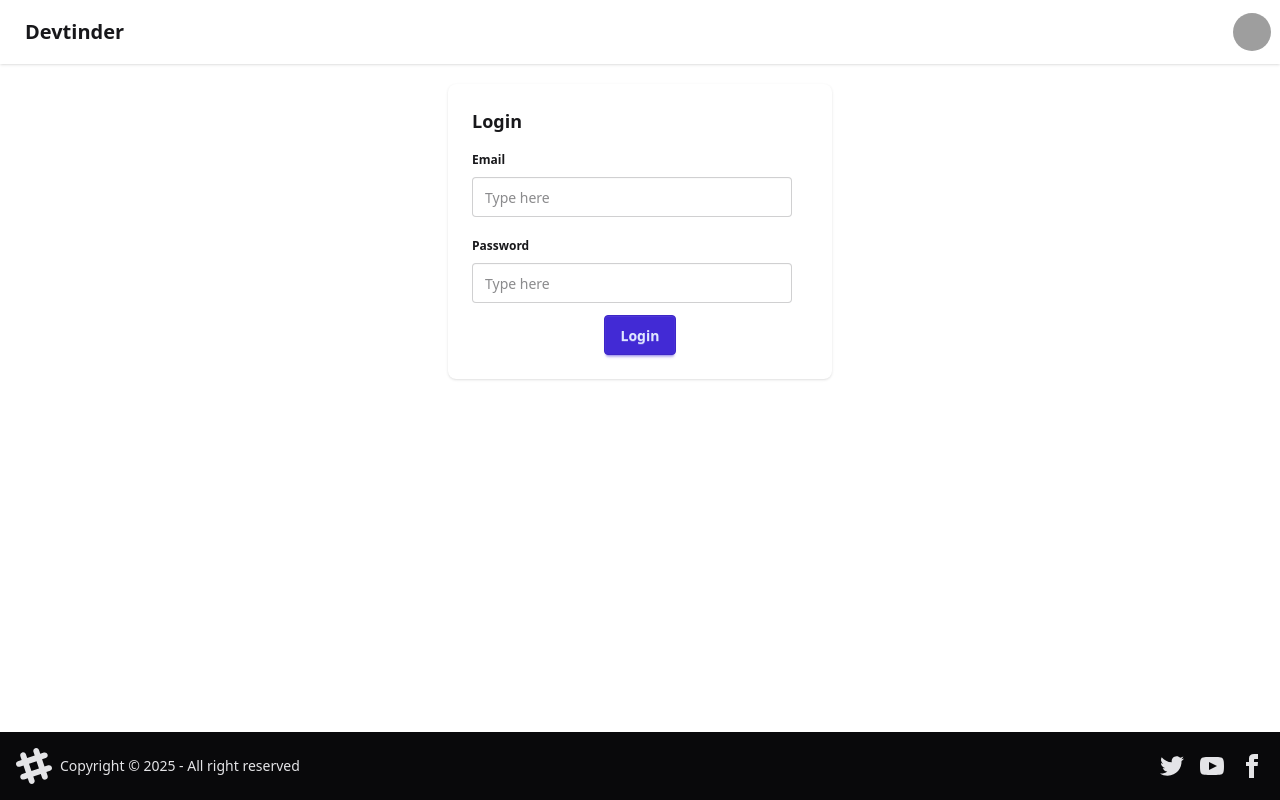
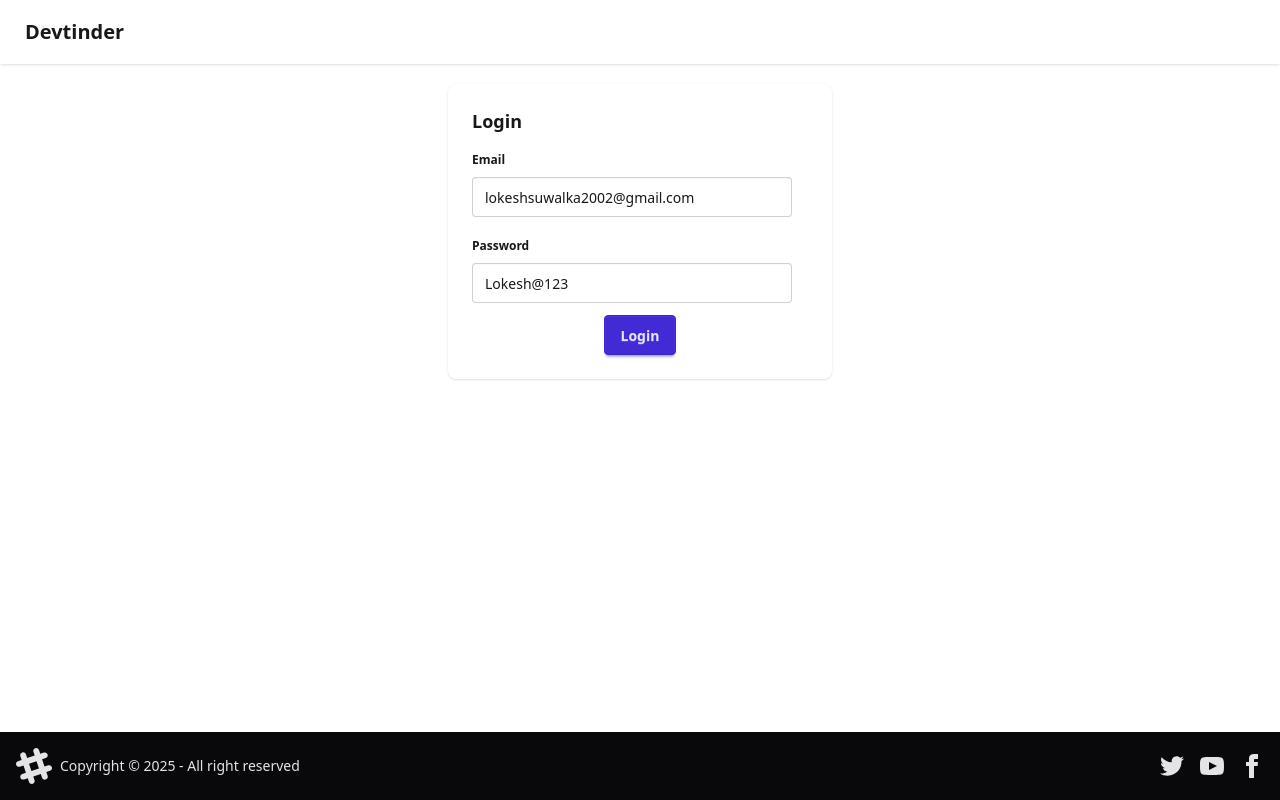
Before and after one commit to Lokeshsuwalka05/Devtinder-Frontend, a React (Vite) app: page /login in a window 1280 px wide. Built offline with nearby package versions, Linux system fonts and the light colour scheme; grey boxes are pictures that could not be loaded.

Commit message:
Refactoring and config a store for user Data

```diff
--- a/package.json
+++ b/package.json
@@ -10,10 +10,12 @@
     "preview": "vite preview"
   },
   "dependencies": {
+    "@reduxjs/toolkit": "^2.9.0",
     "@tailwindcss/vite": "^4.1.14",
     "axios": "^1.12.2",
     "react": "^19.1.1",
     "react-dom": "^19.1.1",
+    "react-redux": "^9.2.0",
     "react-router": "^7.9.3",
     "tailwindcss": "^4.1.14"
   },
--- a/src/App.jsx
+++ b/src/App.jsx
@@ -1,16 +1,22 @@
 import { BrowserRouter, Routes, Route } from "react-router";
-import Body from "./Body";
-import Login from "./Login";
+import Body from "./components/Body";
+import Login from "./components/Login";
+import { Provider } from "react-redux";
+import { appStore } from "./app/store";
+import Feed from "./components/Feed";
 const App = () => {
   return (
     <>
+      <Provider store={appStore}>
         <BrowserRouter>
           <Routes>
             <Route path="/" element={<Body />}>
-            <Route path="login" element={<Login />} />
+              <Route path="/" element={<Feed />} />
+              <Route path="/login" element={<Login />} />
             </Route>
           </Routes>
         </BrowserRouter>
+      </Provider>
     </>
   );
 };
--- a/src/Navbar.jsx
+++ /dev/null
@@ -1,44 +0,0 @@
-const Navbar = () => {
-  return (
-    <div className="navbar bg-base-100 shadow-sm">
-      <div className="flex-1">
-        <a className="btn btn-ghost text-xl">Devtinder</a>
-      </div>
-      <div className="flex gap-2">
-        <div className="dropdown dropdown-end">
-          <div
-            tabIndex={0}
-            role="button"
-            className="btn btn-ghost btn-circle avatar"
-          >
-            <div className="w-10 rounded-full">
-              <img
-                alt="Tailwind CSS Navbar component"
-                src="https://img.daisyui.com/images/stock/photo-1534528741775-53994a69daeb.webp"
-              />
-            </div>
-          </div>
-          <ul
-            tabIndex={0}
-            className="menu menu-sm dropdown-content bg-base-100 rounded-box z-1 mt-3 w-52 p-2 shadow"
-          >
-            <li>
-              <a className="justify-between">
-                Profile
-                <span className="badge">New</span>
-              </a>
-            </li>
-            <li>
-              <a>Settings</a>
-            </li>
-            <li>
-              <a>Logout</a>
-            </li>
-          </ul>
-        </div>
-      </div>
-    </div>
-  );
-};
-
-export default Navbar;
--- /dev/null
+++ b/src/app/store.jsx
@@ -0,0 +1,7 @@
+import { configureStore } from "@reduxjs/toolkit";
+import userReducer from "../features/user/userSlice";
+export const appStore = configureStore({
+  reducer: {
+    user: userReducer,
+  },
+});
--- /dev/null
+++ b/src/components/Feed.jsx
@@ -0,0 +1,4 @@
+const Feed = () => {
+  return <h1>Feed</h1>;
+};
+export default Feed;
--- a/src/Login.jsx
+++ b/src/components/Login.jsx
@@ -1,10 +1,13 @@
 import { useState } from "react";
 import axios from "axios";
+import { useDispatch } from "react-redux";
+import { addUser } from "../features/user/userSlice";
+import { useNavigate } from "react-router";
 const Login = () => {
-  const [emailId, setEmail] = useState("");
-  const [password, setPassword] = useState("");
-  console.log(emailId);
-  console.log(password);
+  const [emailId, setEmail] = useState("lokeshsuwalka2002@gmail.com");
+  const [password, setPassword] = useState("Lokesh@123");
+  const dispatch = useDispatch();
+  const navigate = useNavigate();
   const handleLogin = async () => {
     try {
       const response = await axios.post(
@@ -17,7 +20,8 @@ const Login = () => {
           withCredentials: true,
         }
       );
-      console.log(response.data);
+      dispatch(addUser(response.data.loggedInUser));
+      navigate("/");
     } catch (err) {
       console.log(err);
     }
--- /dev/null
+++ b/src/components/Navbar.jsx
@@ -0,0 +1,47 @@
+import { useSelector } from "react-redux";
+const Navbar = () => {
+  const user = useSelector((store) => store.user);
+  return (
+    <div className="navbar bg-base-100 shadow-sm">
+      <div className="flex-1">
+        <a className="btn btn-ghost text-xl">Devtinder</a>
+      </div>
+
+      {user && (
+        <div className="flex gap-2 items-center">
+          <p>Welcome,{user?.firstName}</p>
+          <div className="dropdown dropdown-end">
+            <div
+              tabIndex={0}
+              role="button"
+              className="btn btn-ghost btn-circle avatar"
+            >
+              <div className="w-10 rounded-full">
+                <img alt="User Photo" src={user?.photoUrl} />
+              </div>
+            </div>
+            <ul
+              tabIndex={0}
+              className="menu menu-sm dropdown-content bg-base-100 rounded-box z-1 mt-3 w-52 p-2 shadow"
+            >
+              <li>
+                <a className="justify-between">
+                  Profile
+                  <span className="badge">New</span>
+                </a>
+              </li>
+              <li>
+                <a>Settings</a>
+              </li>
+              <li>
+                <a>Logout</a>
+              </li>
+            </ul>
+          </div>
+        </div>
+      )}
+    </div>
+  );
+};
+
+export default Navbar;
--- /dev/null
+++ b/src/features/user/userSlice.jsx
@@ -0,0 +1,16 @@
+import { createSlice } from "@reduxjs/toolkit";
+
+const userSlice = createSlice({
+  name: "user",
+  initialState: null,
+  reducers: {
+    addUser: (state, action) => {
+      return action.payload;
+    },
+    removeUser: () => {
+      return null;
+    },
+  },
+});
+export const { addUser, removeUser } = userSlice.actions;
+export default userSlice.reducer;
```
Also changed, not shown: src/components/Body.jsx (renamed from src/Body.jsx), src/components/Footer.jsx (renamed from src/Footer.jsx), 1 other file (tests, documents, lock files or other folders). Lines whose indentation alone changed are shown as unchanged.
